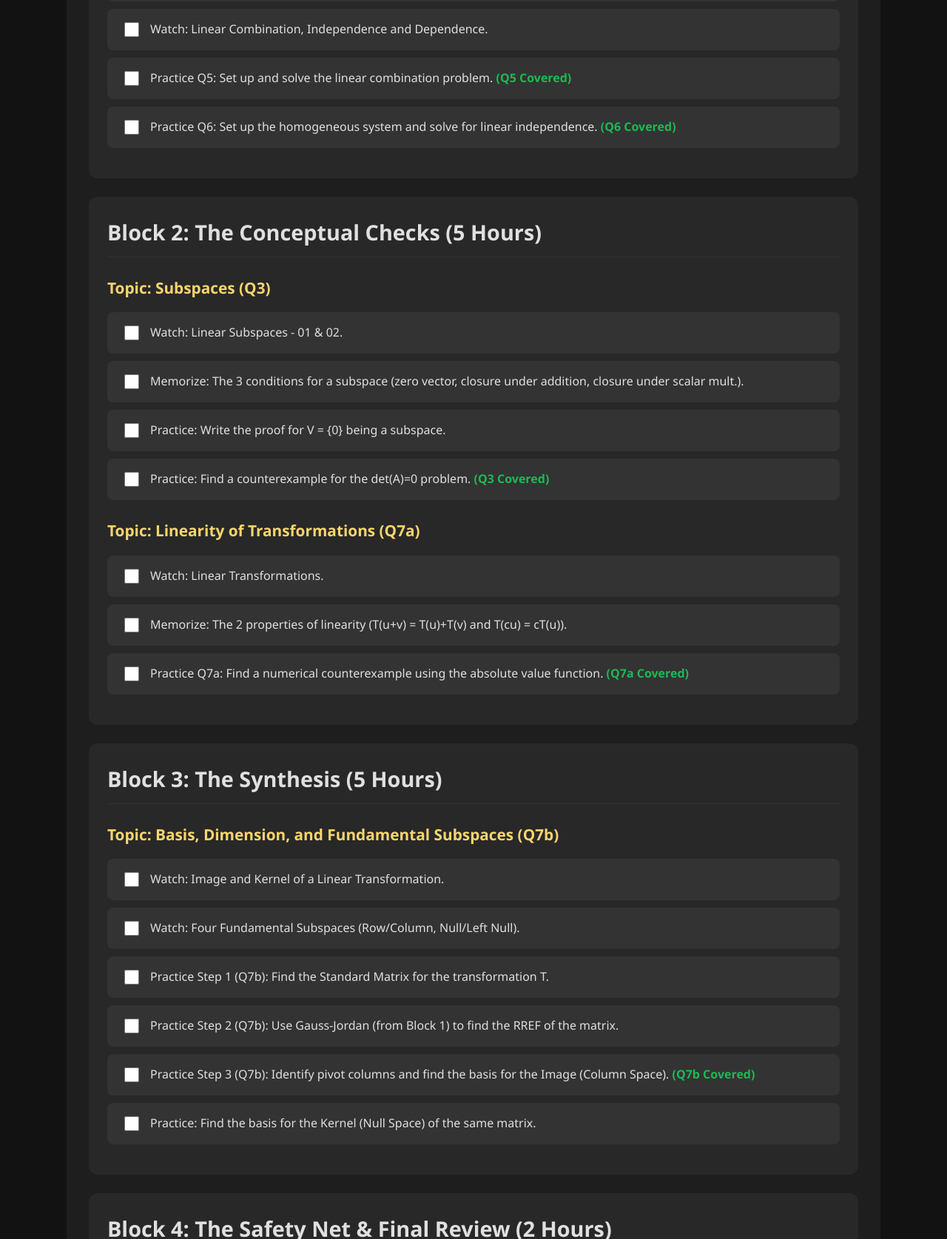
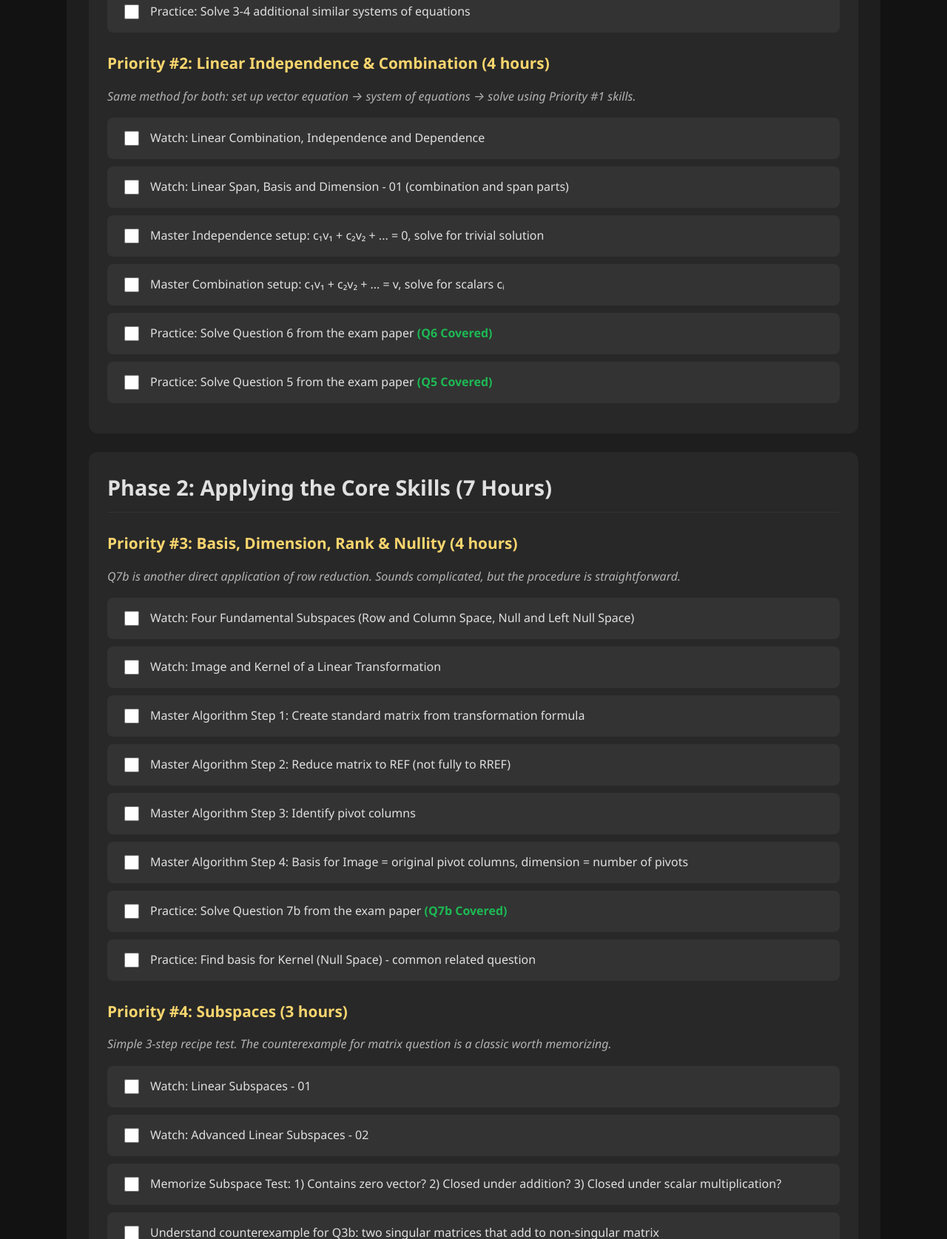
Before and after one commit to itzMRZ/mat216-prep-dashboard, a plain HTML site: page index.html in a window 1280 px wide. Shown: the part 1125-2800 px from the top of the page at 74% size. Drawn offline with Linux system fonts and the light colour scheme.

Commit message:
Align Main Study Checklist with 20-hour phased plan from ai_studio_code (2)

```diff
--- a/index.html
+++ b/index.html
@@ -139,69 +139,84 @@
 
     <!-- MAIN CHECKLIST -->
     <div class="study-block">
-        <h2>Block 1: The Computational Engine (8 Hours)</h2>
-        <h3>Topic: Mastering Gauss-Jordan Elimination</h3>
+        <h2>Phase 1: The Computational Core (8 Hours)</h2>
+
+        <h3>Priority #1: System of Linear Equations (4 hours)</h3>
+        <p style="margin: 10px 0; font-style: italic; color: var(--text-secondary);">This is the bedrock. Nearly every other question relies on these skills.</p>
         <ul>
-            <li><input type="checkbox" id="b1-t1"><label for="b1-t1">Understand augmented matrix setup for a system.</label></li>
-            <li><input type="checkbox" id="b1-t2"><label for="b1-t2">Master the three elementary row operations.</label></li>
-            <li><input type="checkbox" id="b1-t3"><label for="b1-t3">Learn the difference between Row Echelon Form (REF) and RREF.</label></li>
-            <li><input type="checkbox" id="b1-t4"><label for="b1-t4">Practice: Solve a 3x4 system from scratch using Gauss-Jordan.</label></li>
+            <li><input type="checkbox" id="p1-w1"><label for="p1-w1">Watch: System of Linear Equations</label></li>
+            <li><input type="checkbox" id="p1-w2"><label for="p1-w2">Watch: Row-echelon Form of Matrix</label></li>
+            <li><input type="checkbox" id="p1-w3"><label for="p1-w3">Watch: Gaussian Elimination Method | Row Echelon Form</label></li>
+            <li><input type="checkbox" id="p1-w4"><label for="p1-w4">Watch: Gauss-Jordan Method | Reduced Row Echelon Form</label></li>
+            <li><input type="checkbox" id="p1-p1"><label for="p1-p1">Master Gauss-Jordan elimination to get RREF - practice until row operations are second nature</label></li>
+            <li><input type="checkbox" id="b1-t3-s2"><label for="b1-t3-s2">Practice: Solve Question 1 from the exam paper <b>(Q1 Covered)</b></label></li>
+            <li><input type="checkbox" id="p1-p2"><label for="p1-p2">Practice: Solve 3-4 additional similar systems of equations</label></li>
         </ul>
 
-        <h3>Topic: Applying the Skill (Q1, Q5, Q6)</h3>
+        <h3>Priority #2: Linear Independence & Combination (4 hours)</h3>
+        <p style="margin: 10px 0; font-style: italic; color: var(--text-secondary);">Same method for both: set up vector equation → system of equations → solve using Priority #1 skills.</p>
         <ul>
-            <li><input type="checkbox" id="b1-t5"><label for="b1-t5">Watch: System of Linear Equations, Gauss-Jordan Method.</label></li>
-            <li><input type="checkbox" id="b1-t3-s2"><label for="b1-t3-s2">Practice Q1: Solve the system of equations from the exam. <b>(Q1 Covered)</b></label></li>
-            <li><input type="checkbox" id="b1-t7"><label for="b1-t7">Watch: Linear Combination, Independence and Dependence.</label></li>
-            <li><input type="checkbox" id="b1-t4-s2"><label for="b1-t4-s2">Practice Q5: Set up and solve the linear combination problem. <b>(Q5 Covered)</b></label></li>
-            <li><input type="checkbox" id="b1-t5-s2"><label for="b1-t5-s2">Practice Q6: Set up the homogeneous system and solve for linear independence. <b>(Q6 Covered)</b></label></li>
+            <li><input type="checkbox" id="p2-w1"><label for="p2-w1">Watch: Linear Combination, Independence and Dependence</label></li>
+            <li><input type="checkbox" id="p2-w2"><label for="p2-w2">Watch: Linear Span, Basis and Dimension - 01 (combination and span parts)</label></li>
+            <li><input type="checkbox" id="p2-p1"><label for="p2-p1">Master Independence setup: c₁v₁ + c₂v₂ + ... = 0, solve for trivial solution</label></li>
+            <li><input type="checkbox" id="p2-p2"><label for="p2-p2">Master Combination setup: c₁v₁ + c₂v₂ + ... = v, solve for scalars cᵢ</label></li>
+            <li><input type="checkbox" id="b1-t5-s2"><label for="b1-t5-s2">Practice: Solve Question 6 from the exam paper <b>(Q6 Covered)</b></label></li>
+            <li><input type="checkbox" id="b1-t4-s2"><label for="b1-t4-s2">Practice: Solve Question 5 from the exam paper <b>(Q5 Covered)</b></label></li>
         </ul>
     </div>
 
     <div class="study-block">
-        <h2>Block 2: The Conceptual Checks (5 Hours)</h2>
-        <h3>Topic: Subspaces (Q3)</h3>
+        <h2>Phase 2: Applying the Core Skills (7 Hours)</h2>
+
+        <h3>Priority #3: Basis, Dimension, Rank & Nullity (4 hours)</h3>
+        <p style="margin: 10px 0; font-style: italic; color: var(--text-secondary);">Q7b is another direct application of row reduction. Sounds complicated, but the procedure is straightforward.</p>
         <ul>
-            <li><input type="checkbox" id="b2-t1"><label for="b2-t1">Watch: Linear Subspaces - 01 & 02.</label></li>
-            <li><input type="checkbox" id="b2-t1b"><label for="b2-t1b">Memorize: The 3 conditions for a subspace (zero vector, closure under addition, closure under scalar mult.).</label></li>
-            <li><input type="checkbox" id="b2-t1c"><label for="b2-t1c">Practice: Write the proof for V = {0} being a subspace.</label></li>
-            <li><input type="checkbox" id="b2-t2"><label for="b2-t2">Practice: Find a counterexample for the det(A)=0 problem. <b>(Q3 Covered)</b></label></li>
+            <li><input type="checkbox" id="p3-w1"><label for="p3-w1">Watch: Four Fundamental Subspaces (Row and Column Space, Null and Left Null Space)</label></li>
+            <li><input type="checkbox" id="p3-w2"><label for="p3-w2">Watch: Image and Kernel of a Linear Transformation</label></li>
+            <li><input type="checkbox" id="p3-a1"><label for="p3-a1">Master Algorithm Step 1: Create standard matrix from transformation formula</label></li>
+            <li><input type="checkbox" id="p3-a2"><label for="p3-a2">Master Algorithm Step 2: Reduce matrix to REF (not fully to RREF)</label></li>
+            <li><input type="checkbox" id="p3-a3"><label for="p3-a3">Master Algorithm Step 3: Identify pivot columns</label></li>
+            <li><input type="checkbox" id="p3-a4"><label for="p3-a4">Master Algorithm Step 4: Basis for Image = original pivot columns, dimension = number of pivots</label></li>
+            <li><input type="checkbox" id="b3-t2-s3"><label for="b3-t2-s3">Practice: Solve Question 7b from the exam paper <b>(Q7b Covered)</b></label></li>
+            <li><input type="checkbox" id="p3-p1"><label for="p3-p1">Practice: Find basis for Kernel (Null Space) - common related question</label></li>
         </ul>
 
-        <h3>Topic: Linearity of Transformations (Q7a)</h3>
+        <h3>Priority #4: Subspaces (3 hours)</h3>
+        <p style="margin: 10px 0; font-style: italic; color: var(--text-secondary);">Simple 3-step recipe test. The counterexample for matrix question is a classic worth memorizing.</p>
         <ul>
-            <li><input type="checkbox" id="b2-t5"><label for="b2-t5">Watch: Linear Transformations.</label></li>
-            <li><input type="checkbox" id="b2-t6"><label for="b2-t6">Memorize: The 2 properties of linearity (T(u+v) = T(u)+T(v) and T(cu) = cT(u)).</label></li>
-            <li><input type="checkbox" id="b2-t3"><label for="b2-t3">Practice Q7a: Find a numerical counterexample using the absolute value function. <b>(Q7a Covered)</b></label></li>
+            <li><input type="checkbox" id="p4-w1"><label for="p4-w1">Watch: Linear Subspaces - 01</label></li>
+            <li><input type="checkbox" id="p4-w2"><label for="p4-w2">Watch: Advanced Linear Subspaces - 02</label></li>
+            <li><input type="checkbox" id="p4-t1"><label for="p4-t1">Memorize Subspace Test: 1) Contains zero vector? 2) Closed under addition? 3) Closed under scalar multiplication?</label></li>
+            <li><input type="checkbox" id="p4-t2"><label for="p4-t2">Understand counterexample for Q3b: two singular matrices that add to non-singular matrix</label></li>
+            <li><input type="checkbox" id="b2-t2"><label for="b2-t2">Practice: Write out proofs for both parts of Question 3 <b>(Q3 Covered)</b></label></li>
         </ul>
     </div>
 
     <div class="study-block">
-        <h2>Block 3: The Synthesis (5 Hours)</h2>
-        <h3>Topic: Basis, Dimension, and Fundamental Subspaces (Q7b)</h3>
+        <h2>Phase 3: The Abstract Topics & Review (5 Hours)</h2>
+
+        <h3>Priority #5: Linear Transformations (Proof) (2 hours)</h3>
+        <p style="margin: 10px 0; font-style: italic; color: var(--text-secondary);">Less calculation, more about spotting the "trick" in the formula (absolute value |x|).</p>
         <ul>
-            <li><input type="checkbox" id="b3-t1"><label for="b3-t1">Watch: Image and Kernel of a Linear Transformation.</label></li>
-            <li><input type="checkbox" id="b3-t1b"><label for="b3-t1b">Watch: Four Fundamental Subspaces (Row/Column, Null/Left Null).</label></li>
-            <li><input type="checkbox" id="b3-t3"><label for="b3-t3">Practice Step 1 (Q7b): Find the Standard Matrix for the transformation T.</label></li>
-            <li><input type="checkbox" id="b3-t4"><label for="b3-t4">Practice Step 2 (Q7b): Use Gauss-Jordan (from Block 1) to find the RREF of the matrix.</label></li>
-            <li><input type="checkbox" id="b3-t2-s3"><label for="b3-t2-s3">Practice Step 3 (Q7b): Identify pivot columns and find the basis for the Image (Column Space). <b>(Q7b Covered)</b></label></li>
-            <li><input type="checkbox" id="b3-t6"><label for="b3-t6">Practice: Find the basis for the Kernel (Null Space) of the same matrix.</label></li>
+            <li><input type="checkbox" id="p5-w1"><label for="p5-w1">Watch: Linear Transformations</label></li>
+            <li><input type="checkbox" id="p5-t1"><label for="p5-t1">Understand two properties: T(u+v) = T(u)+T(v) and T(cu) = cT(u)</label></li>
+            <li><input type="checkbox" id="p5-t2"><label for="p5-t2">Look for red flags: absolute values, squares (x²), constants being added</label></li>
+            <li><input type="checkbox" id="b2-t3"><label for="b2-t3">Practice: Solve Question 7a by finding numerical counterexample for homogeneity property <b>(Q7a Covered)</b></label></li>
         </ul>
-    </div>
 
-    <div class="study-block">
-        <h2>Block 4: The Safety Net & Final Review (2 Hours)</h2>
-        <h3>Topic: Final Topics (Q2, Q4)</h3>
+        <h3>Priority #6: Vector Spaces (Axioms) (1.5 hours)</h3>
+        <p style="margin: 10px 0; font-style: italic; color: var(--text-secondary);">Most abstract. Good candidate to skip if confident in 5 other topics. Don't prove all 10 axioms - find one that fails.</p>
         <ul>
-            <li><input type="checkbox" id="b4-t1a"><label for="b4-t1a">Watch: General Vector Spaces - 01.</label></li>
-            <li><input type="checkbox" id="b4-t1b"><label for="b4-t1b">Review Q2: Understand why the 1*u = u axiom fails for the given operation.</label></li>
-            <li><input type="checkbox" id="b4-t1c"><label for="b4-t1c">Review Q4: Write a one-sentence physical interpretation for linear combination and span.</label></li>
-            <li><input type="checkbox" id="b4-t1"><label for="b4-t1">Complete Practice Q2 & Q4 (Theory). <b>(Q2/Q4 Covered)</b></label></li>
+            <li><input type="checkbox" id="p6-w1"><label for="p6-w1">Watch: General Vector Spaces - 01</label></li>
+            <li><input type="checkbox" id="p6-t1"><label for="p6-t1">Focus on finding obvious failures: zero vector, additive inverses, or 1u = u axiom</label></li>
+            <li><input type="checkbox" id="b4-t1"><label for="b4-t1">Practice: Review Question 2 briefly <b>(Q2 Covered)</b></label></li>
         </ul>
-        <h3>Topic: Final Prep</h3>
+
+        <h3>Final Review and Buffer (1.5 hours)</h3>
         <ul>
-            <li><input type="checkbox" id="b4-t2"><label for="b4-t2">Final Task: Do a timed (1hr 20min) mock exam using the original paper.</label></li>
-            <li><input type="checkbox" id="b4-t5"><label for="b4-t5">Final Task: Identify your 5 strongest questions and review any weak points.</label></li>
+            <li><input type="checkbox" id="fr-1"><label for="fr-1">Re-do one problem from each of your top 5 priority topics</label></li>
+            <li><input type="checkbox" id="fr-2"><label for="fr-2">Create one-page summary sheet: Subspace Test, Linear Independence Test, key procedures</label></li>
+            <li><input type="checkbox" id="fr-3"><label for="fr-3">Get adequate sleep - tired brain makes mistakes on row operations</label></li>
         </ul>
     </div>
 
```
